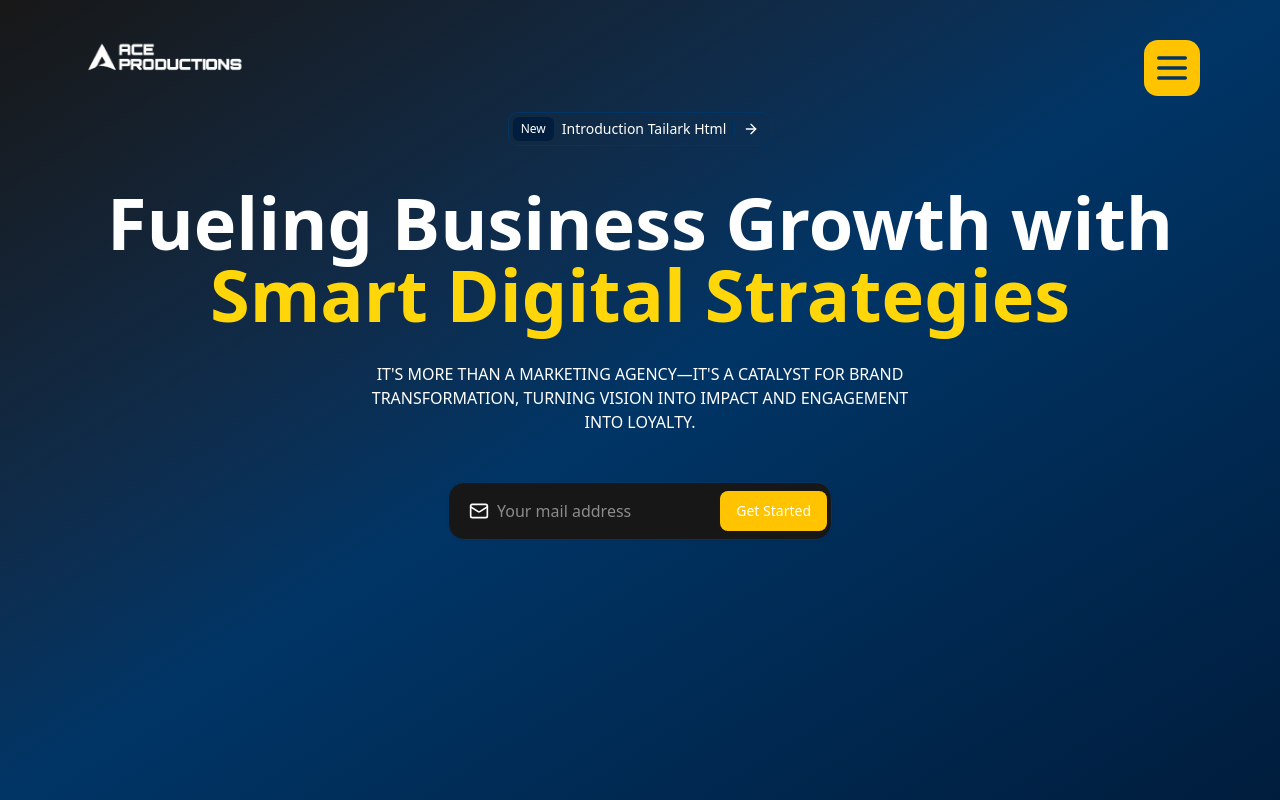
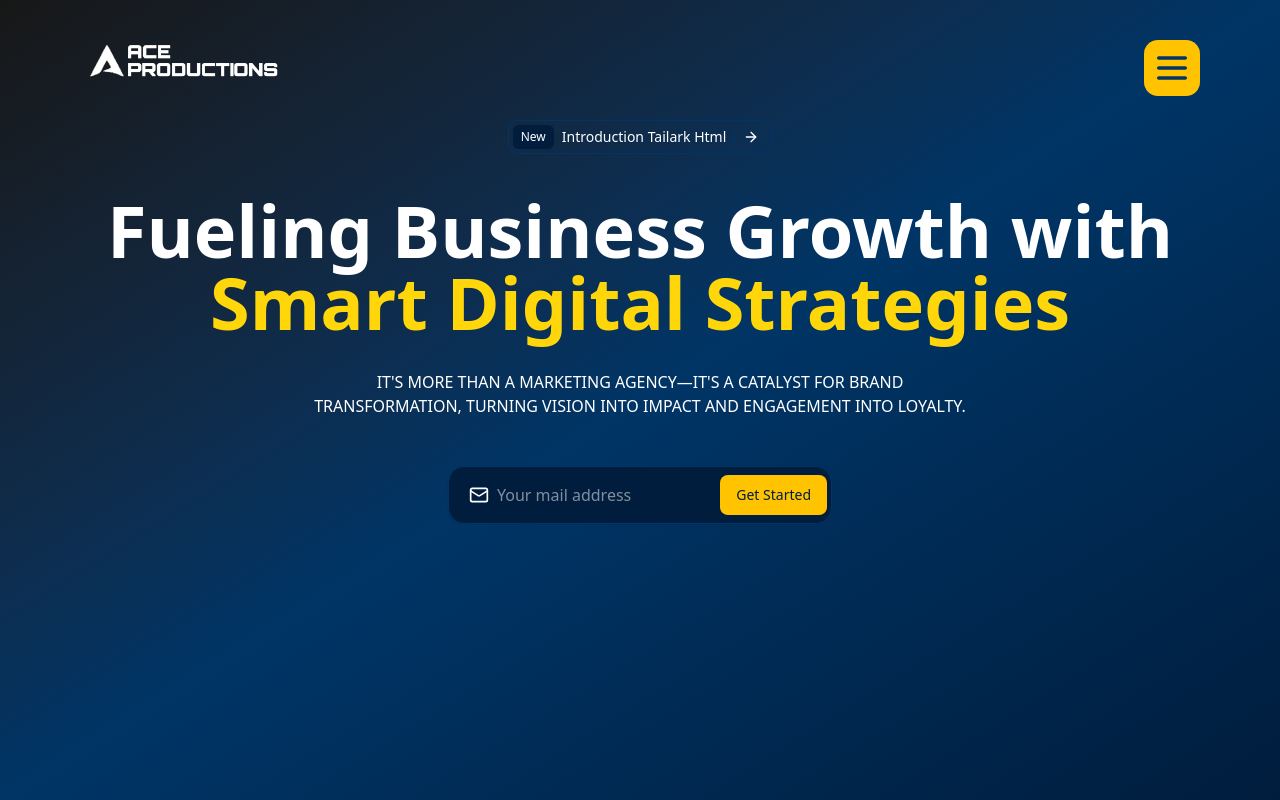
Before and after one commit to A-B-H-I-S-H-E-K-S-H-A-W/marketing-portfolio, a Next.js app: page / in a window 1280 px wide. Built offline with nearby package versions, Linux system fonts and the light colour scheme.

Commit message:
Minor design changes and ui optimization for mobile screens

```diff
--- a/src/app/page.jsx
+++ b/src/app/page.jsx
@@ -13,9 +13,9 @@ export default function Home() {
 
       <main>
         <section className="overflow-hidden">
-          <div className="relative mx-auto px-4 md:px-20 py-32 lg:py-28  min-h-screen md:min-h-0">
+          <div className="relative mx-auto px-4 md:px-20 py-32 lg:py-30  min-h-screen md:min-h-0">
             <div className="">
-              <div className="relative z-10 mx-auto w-full text-center">
+              <div className="relative z-10 mx-auto w-full">
                 <Link
                   href="/"
                   className="rounded-lg mx-auto flex w-fit items-center gap-2 border p-1 pr-3 lg"
@@ -28,11 +28,11 @@ export default function Home() {
                   <ArrowRight className="size-4" />
                 </Link>
 
-                <h1 className="mt-10 text-balance text-4xl font-bold md:text-5xl xl:text-7xl">
+                <h1 className="mt-10 text-balance text-start md:text-center text-4xl font-bold md:text-5xl xl:text-7xl">
                   Fueling Business Growth with
                   <p className="text-accent">Smart Digital Strategies</p>
                 </h1>
-                <p className="mt-8 uppercase max-w-xl mx-auto">
+                <p className="text-start md:text-center mt-8 uppercase max-w-2xl mx-auto text-xs md:text-base">
                   It's more than a marketing agency—it's a catalyst for brand
                   transformation, turning vision into impact and engagement into
                   loyalty.
@@ -40,7 +40,7 @@ export default function Home() {
 
                 <div>
                   <form action="" className="mx-auto my-10 max-w-sm lg:my-12">
-                    <div className="bg-background has-[input:focus]:ring-muted relative grid grid-cols-[1fr_auto] items-center rounded-[1rem] border pr-1 shadow shadow-zinc-950/5 has-[input:focus]:ring-2">
+                    <div className="bg-input has-[input:focus]:ring-ring relative grid grid-cols-[1fr_auto] items-center rounded-[1rem] border pr-1 shadow shadow-zinc-950/5 has-[input:focus]:ring-2">
                       <Mail className="text-caption pointer-events-none absolute inset-y-0 left-5 my-auto size-5" />
                       <input
                         placeholder="Your mail address"
@@ -49,10 +49,12 @@ export default function Home() {
                       />
                       <div className="md:pr-1.5 lg:pr-0">
                         <Button
-                          className="cursor-pointer text-gray-400 hover:text-white"
+                          className="cursor-pointer text-muted"
                           aria-label="submit"
                         >
-                          <span className="hidden md:block">Get Started</span>
+                          <span className="hidden md:block text-muted">
+                            Get Started
+                          </span>
                           <SendHorizonal
                             className="relative mx-auto size-5 md:hidden"
                             strokeWidth={2}
--- a/src/components/ui/Header.jsx
+++ b/src/components/ui/Header.jsx
@@ -43,10 +43,9 @@ const Header = () => {
                   className="flex items-center space-x-2"
                 >
                   <Image
-                    className="block"
+                    className="block w-44 md:w-52"
                     src={lightLogo}
                     alt="app illustration"
-                    width={170}
                     height={80}
                   />
                 </Link>
```
